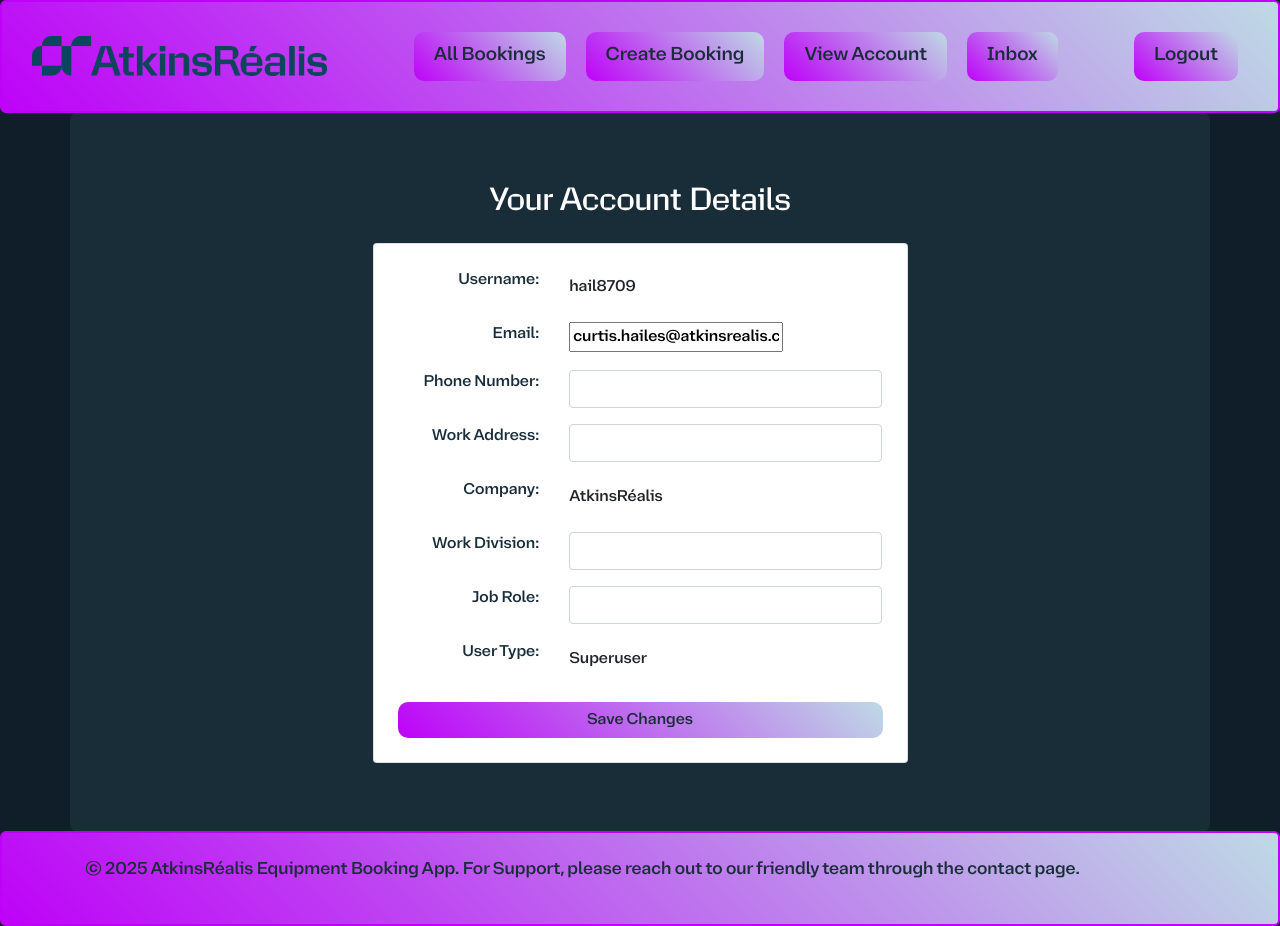
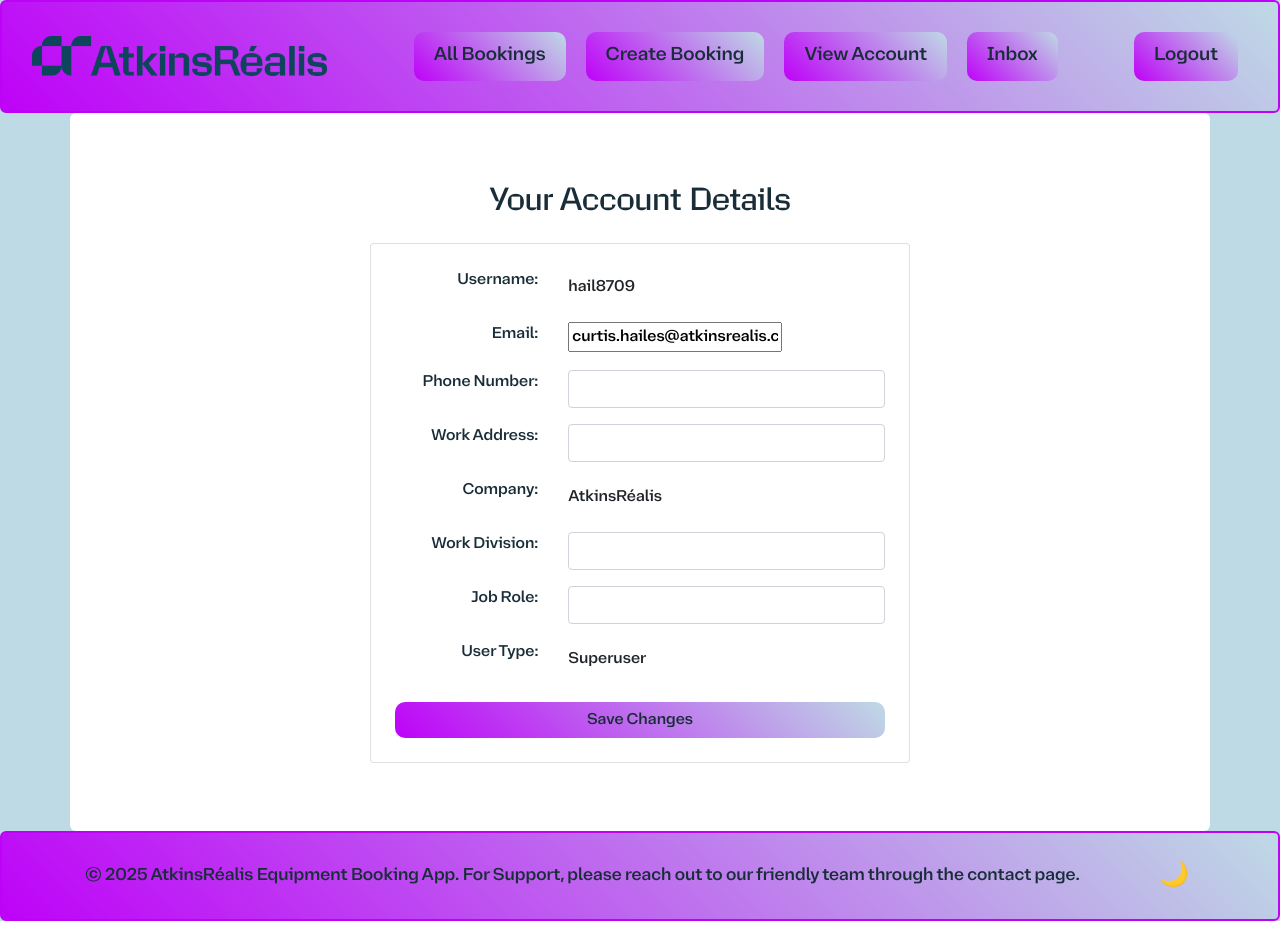
Before and after one commit to CurtisHai/equipment-booking-app, a Django app: page /accounts/ in a window 1280 px wide. Run offline with Django 5.2, Linux system fonts and the light colour scheme; a user stored in the database is signed in; data comes from the database, SQL or seed files in the repository; some libraries are stand-ins or nearby versions.

Commit message:
Add dark mode toggle

```diff
--- a/equipment_booking_app/bookings/static/bookings/css/styles.css
+++ b/equipment_booking_app/bookings/static/bookings/css/styles.css
@@ -42,6 +42,8 @@ h1, h2 {
 /* Main content grows with flex */
 main {
     flex: 1;
+    border-radius: 6px;
+    padding: 20px;
 }
 
 /* Logo */
@@ -115,3 +117,31 @@ main {
     background-color: #ffffff;
     color: #192d38;
 }
+
+/* Theme toggle */
+.theme-toggle-btn {
+    background: none;
+    border: none;
+    font-size: 1.5rem;
+    cursor: pointer;
+}
+
+body.light-mode {
+    background-color: #BEDAE5;
+    color: #192d38;
+}
+
+body.light-mode main {
+    background-color: #ffffff;
+    color: #192d38;
+}
+
+body.dark-mode {
+    background-color: #101e29;
+    color: white;
+}
+
+body.dark-mode main {
+    background-color: #192d38;
+    color: white;
+}
--- /dev/null
+++ b/equipment_booking_app/bookings/static/bookings/js/theme-toggle.js
@@ -0,0 +1,25 @@
+document.addEventListener('DOMContentLoaded', function () {
+    const toggle = document.getElementById('theme-toggle');
+    const body = document.body;
+
+    function setTheme(theme) {
+        if (theme === 'dark') {
+            body.classList.add('dark-mode');
+            body.classList.remove('light-mode');
+            toggle.textContent = '☀';
+        } else {
+            body.classList.add('light-mode');
+            body.classList.remove('dark-mode');
+            toggle.textContent = '🌙';
+        }
+        localStorage.setItem('theme', theme);
+    }
+
+    toggle.addEventListener('click', function () {
+        const newTheme = body.classList.contains('dark-mode') ? 'light' : 'dark';
+        setTheme(newTheme);
+    });
+
+    const saved = localStorage.getItem('theme') || 'light';
+    setTheme(saved);
+});
--- a/equipment_booking_app/bookings/templates/bookings/base.html
+++ b/equipment_booking_app/bookings/templates/bookings/base.html
@@ -112,7 +112,7 @@
     <!-- Link to the custom CSS file for additional styles -->
     <link rel="stylesheet" href="{% static 'bookings/css/styles.css' %}">
 </head>
-<body class="d-flex flex-column min-vh-100" style="background-color: #101e29; color: white;">
+<body class="d-flex flex-column min-vh-100">
     <header>
         <a href="{% url 'home' %}">
             <img src="{% static 'bookings/images/logo.png' %}" alt="Logo" class="logo">
@@ -156,14 +156,15 @@
     </div>
     {% endif %}
 
-    <main class="container flex-grow-1" style="background-color: #192d38; color: white; border-radius: 6px; padding: 20px;">
+    <main class="container flex-grow-1">
         {% block content %}
         {% endblock %}
     </main>
 
     <footer class="py-4 mt-auto">
-        <div class="container text-left">
-            <p style="font-size: 1.1rem;">&copy; 2025 AtkinsRéalis Equipment Booking App. For Support, please reach out to our friendly team through the contact page.</p>
+        <div class="container d-flex justify-content-between align-items-center">
+            <p style="font-size: 1.1rem;" class="mb-0">&copy; 2025 AtkinsRéalis Equipment Booking App. For Support, please reach out to our friendly team through the contact page.</p>
+            <button id="theme-toggle" class="theme-toggle-btn" aria-label="Toggle dark mode"></button>
         </div>
     </footer>
 
@@ -171,6 +172,7 @@
     <script src="https://code.jquery.com/jquery-3.5.1.slim.min.js"></script>
     <script src="https://cdn.jsdelivr.net/npm/@popperjs/core@2.5.2/dist/umd/popper.min.js"></script>
     <script src="https://stackpath.bootstrapcdn.com/bootstrap/4.5.2/js/bootstrap.min.js"></script>
+    <script src="{% static 'bookings/js/theme-toggle.js' %}"></script>
 
     <script>
         function confirmLogout(event) {
```
